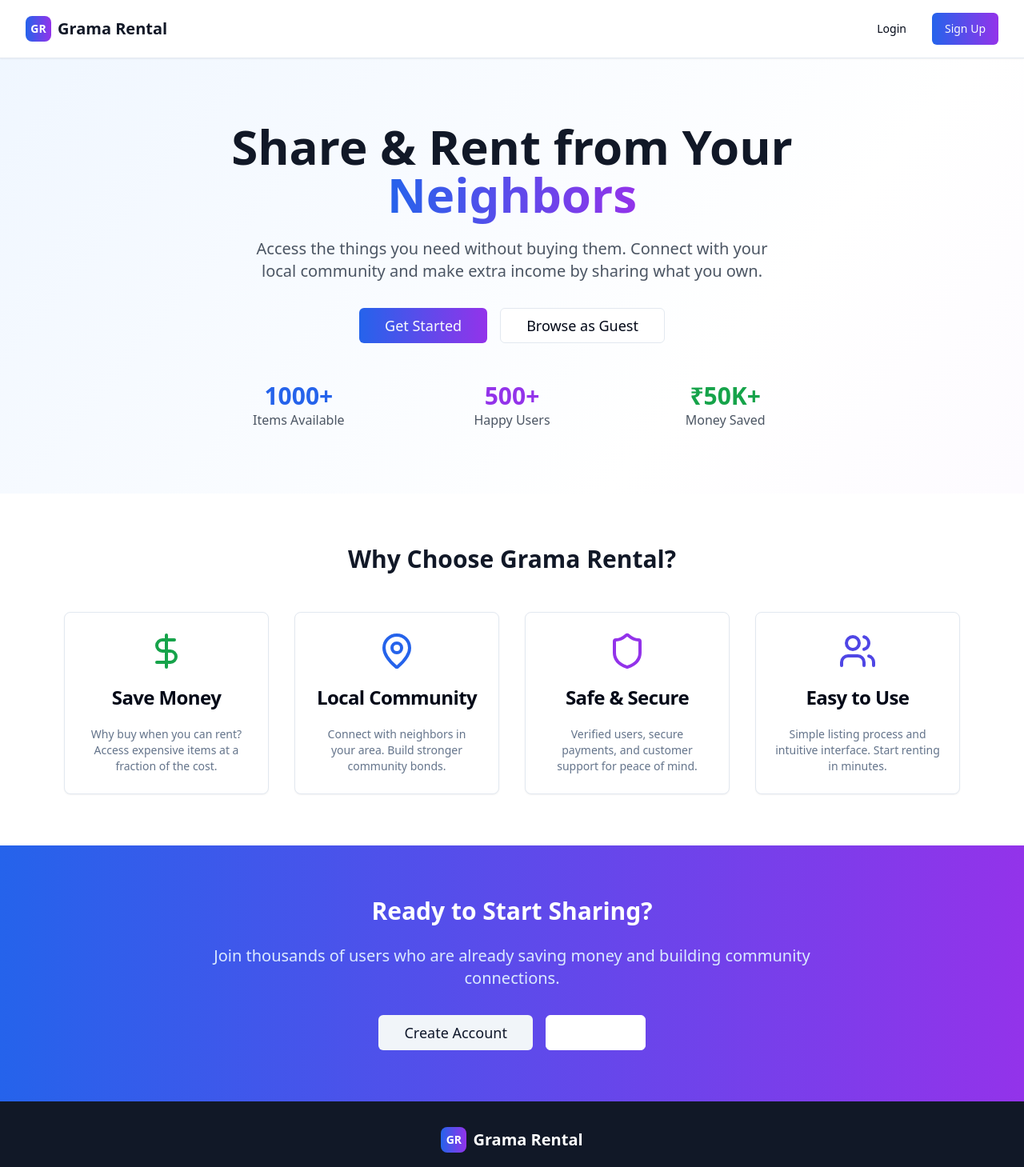
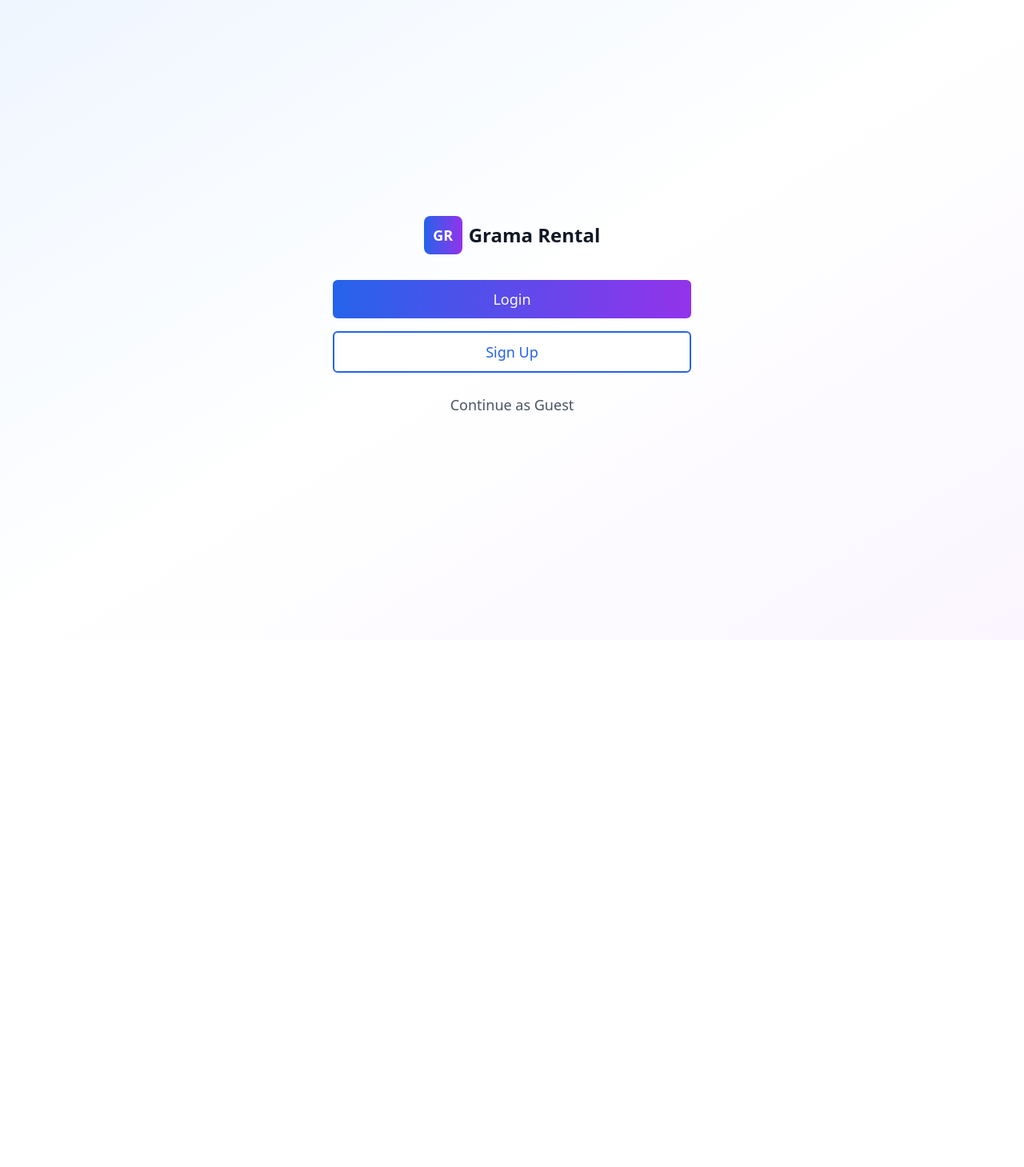
Before and after one commit to sriumamaheswari-pureti/grama-share-connect, a React (Vite) app: page / in a window 1280 px wide. Shown: the top 1459 px of the page at 80% size. After the commit the page ends 800 px from the top, so only its background shows below. Built offline with nearby package versions, Linux system fonts and the light colour scheme.

Commit message:
Remove landing page content
Remove the landing page content and only show login and signup pages before accessing the website.

```diff
--- a/src/components/LandingPage.tsx
+++ b/src/components/LandingPage.tsx
@@ -1,9 +1,6 @@
 
 import { Link } from "react-router-dom";
 import { Button } from "@/components/ui/button";
-import { Card, CardContent, CardDescription, CardHeader, CardTitle } from "@/components/ui/card";
-import { Separator } from "@/components/ui/separator";
-import { Shield, Users, DollarSign, MapPin } from "lucide-react";
 
 interface LandingPageProps {
   onGuestAccess: () => void;
@@ -11,176 +8,40 @@ interface LandingPageProps {
 
 export const LandingPage = ({ onGuestAccess }: LandingPageProps) => {
   return (
-    <div className="min-h-screen bg-gradient-to-br from-blue-50 via-white to-purple-50">
-      {/* Header */}
-      <header className="bg-white shadow-sm border-b">
-        <div className="max-w-7xl mx-auto px-4 sm:px-6 lg:px-8 py-4">
-          <div className="flex items-center justify-between">
-            <div className="flex items-center space-x-2">
-              <div className="w-8 h-8 bg-gradient-to-r from-blue-600 to-purple-600 rounded-lg flex items-center justify-center">
-                <span className="text-white font-bold text-sm">GR</span>
+    <div className="min-h-screen bg-gradient-to-br from-blue-50 via-white to-purple-50 flex items-center justify-center p-4">
+      <div className="w-full max-w-md space-y-6">
+        <div className="text-center space-y-6">
+          <div className="flex items-center justify-center space-x-2 mb-8">
+            <div className="w-12 h-12 bg-gradient-to-r from-blue-600 to-purple-600 rounded-lg flex items-center justify-center">
+              <span className="text-white font-bold text-lg">GR</span>
             </div>
-              <span className="text-xl font-bold text-gray-900">Grama Rental</span>
+            <span className="text-2xl font-bold text-gray-900">Grama Rental</span>
           </div>
-            <div className="flex items-center space-x-4">
-              <Link to="/login">
-                <Button variant="ghost">Login</Button>
+
+          <div className="space-y-4">
+            <Link to="/login" className="block">
+              <Button size="lg" className="w-full bg-gradient-to-r from-blue-600 to-purple-600 hover:from-blue-700 hover:to-purple-700 text-lg py-6">
+                Login
+              </Button>
             </Link>
-              <Link to="/signup">
-                <Button className="bg-gradient-to-r from-blue-600 to-purple-600 hover:from-blue-700 hover:to-purple-700">
+
+            <Link to="/signup" className="block">
+              <Button size="lg" variant="outline" className="w-full border-2 border-blue-600 text-blue-600 hover:bg-blue-50 text-lg py-6">
                 Sign Up
               </Button>
             </Link>
+
+            <Button
+              size="lg"
+              variant="ghost"
+              className="w-full text-gray-600 hover:text-gray-800 text-lg py-6"
+              onClick={onGuestAccess}
+            >
+              Continue as Guest
+            </Button>
           </div>
         </div>
       </div>
-      </header>
-
-      {/* Main Content */}
-      <main className="flex-1">
-        {/* Hero Section */}
-        <section className="py-20 px-4">
-          <div className="max-w-4xl mx-auto text-center">
-            <h1 className="text-5xl md:text-6xl font-bold text-gray-900 mb-6">
-              Share & Rent from Your
-              <span className="text-transparent bg-clip-text bg-gradient-to-r from-blue-600 to-purple-600"> Neighbors</span>
-            </h1>
-            <p className="text-xl text-gray-600 mb-8 max-w-2xl mx-auto">
-              Access the things you need without buying them. Connect with your local community and make extra income by sharing what you own.
-            </p>
-
-            <div className="flex flex-col sm:flex-row gap-4 justify-center mb-12">
-              <Link to="/signup">
-                <Button size="lg" className="bg-gradient-to-r from-blue-600 to-purple-600 hover:from-blue-700 hover:to-purple-700 text-lg px-8 py-3">
-                  Get Started
-                </Button>
-              </Link>
-              <Button
-                size="lg"
-                variant="outline"
-                className="text-lg px-8 py-3"
-                onClick={onGuestAccess}
-              >
-                Browse as Guest
-              </Button>
-            </div>
-
-            {/* Quick Stats */}
-            <div className="grid grid-cols-1 md:grid-cols-3 gap-8 max-w-3xl mx-auto">
-              <div className="text-center">
-                <div className="text-3xl font-bold text-blue-600">1000+</div>
-                <div className="text-gray-600">Items Available</div>
-              </div>
-              <div className="text-center">
-                <div className="text-3xl font-bold text-purple-600">500+</div>
-                <div className="text-gray-600">Happy Users</div>
-              </div>
-              <div className="text-center">
-                <div className="text-3xl font-bold text-green-600">₹50K+</div>
-                <div className="text-gray-600">Money Saved</div>
-              </div>
-            </div>
-          </div>
-        </section>
-
-        {/* Features Section */}
-        <section className="py-16 bg-white">
-          <div className="max-w-6xl mx-auto px-4">
-            <h2 className="text-3xl font-bold text-center text-gray-900 mb-12">
-              Why Choose Grama Rental?
-            </h2>
-
-            <div className="grid grid-cols-1 md:grid-cols-2 lg:grid-cols-4 gap-8">
-              <Card className="text-center">
-                <CardHeader>
-                  <DollarSign className="w-12 h-12 text-green-600 mx-auto mb-4" />
-                  <CardTitle>Save Money</CardTitle>
-                </CardHeader>
-                <CardContent>
-                  <CardDescription>
-                    Why buy when you can rent? Access expensive items at a fraction of the cost.
-                  </CardDescription>
-                </CardContent>
-              </Card>
-
-              <Card className="text-center">
-                <CardHeader>
-                  <MapPin className="w-12 h-12 text-blue-600 mx-auto mb-4" />
-                  <CardTitle>Local Community</CardTitle>
-                </CardHeader>
-                <CardContent>
-                  <CardDescription>
-                    Connect with neighbors in your area. Build stronger community bonds.
-                  </CardDescription>
-                </CardContent>
-              </Card>
-
-              <Card className="text-center">
-                <CardHeader>
-                  <Shield className="w-12 h-12 text-purple-600 mx-auto mb-4" />
-                  <CardTitle>Safe & Secure</CardTitle>
-                </CardHeader>
-                <CardContent>
-                  <CardDescription>
-                    Verified users, secure payments, and customer support for peace of mind.
-                  </CardDescription>
-                </CardContent>
-              </Card>
-
-              <Card className="text-center">
-                <CardHeader>
-                  <Users className="w-12 h-12 text-indigo-600 mx-auto mb-4" />
-                  <CardTitle>Easy to Use</CardTitle>
-                </CardHeader>
-                <CardContent>
-                  <CardDescription>
-                    Simple listing process and intuitive interface. Start renting in minutes.
-                  </CardDescription>
-                </CardContent>
-              </Card>
-            </div>
-          </div>
-        </section>
-
-        {/* CTA Section */}
-        <section className="py-16 bg-gradient-to-r from-blue-600 to-purple-600">
-          <div className="max-w-4xl mx-auto text-center px-4">
-            <h2 className="text-3xl font-bold text-white mb-6">
-              Ready to Start Sharing?
-            </h2>
-            <p className="text-xl text-blue-100 mb-8">
-              Join thousands of users who are already saving money and building community connections.
-            </p>
-            <div className="flex flex-col sm:flex-row gap-4 justify-center">
-              <Link to="/signup">
-                <Button size="lg" variant="secondary" className="text-lg px-8 py-3">
-                  Create Account
-                </Button>
-              </Link>
-              <Link to="/login">
-                <Button size="lg" variant="outline" className="text-lg px-8 py-3 border-white text-white hover:bg-white hover:text-blue-600">
-                  Sign In
-                </Button>
-              </Link>
-            </div>
-          </div>
-        </section>
-      </main>
-
-      {/* Footer */}
-      <footer className="bg-gray-900 text-white py-8">
-        <div className="max-w-6xl mx-auto px-4 text-center">
-          <div className="flex items-center justify-center space-x-2 mb-4">
-            <div className="w-8 h-8 bg-gradient-to-r from-blue-600 to-purple-600 rounded-lg flex items-center justify-center">
-              <span className="text-white font-bold text-sm">GR</span>
-            </div>
-            <span className="text-xl font-bold">Grama Rental</span>
-          </div>
-          <p className="text-gray-400 text-sm">
-            &copy; 2024 Grama Rental. All rights reserved.
-          </p>
-        </div>
-      </footer>
     </div>
   );
 };
```
Lines whose indentation alone changed are shown as unchanged.
